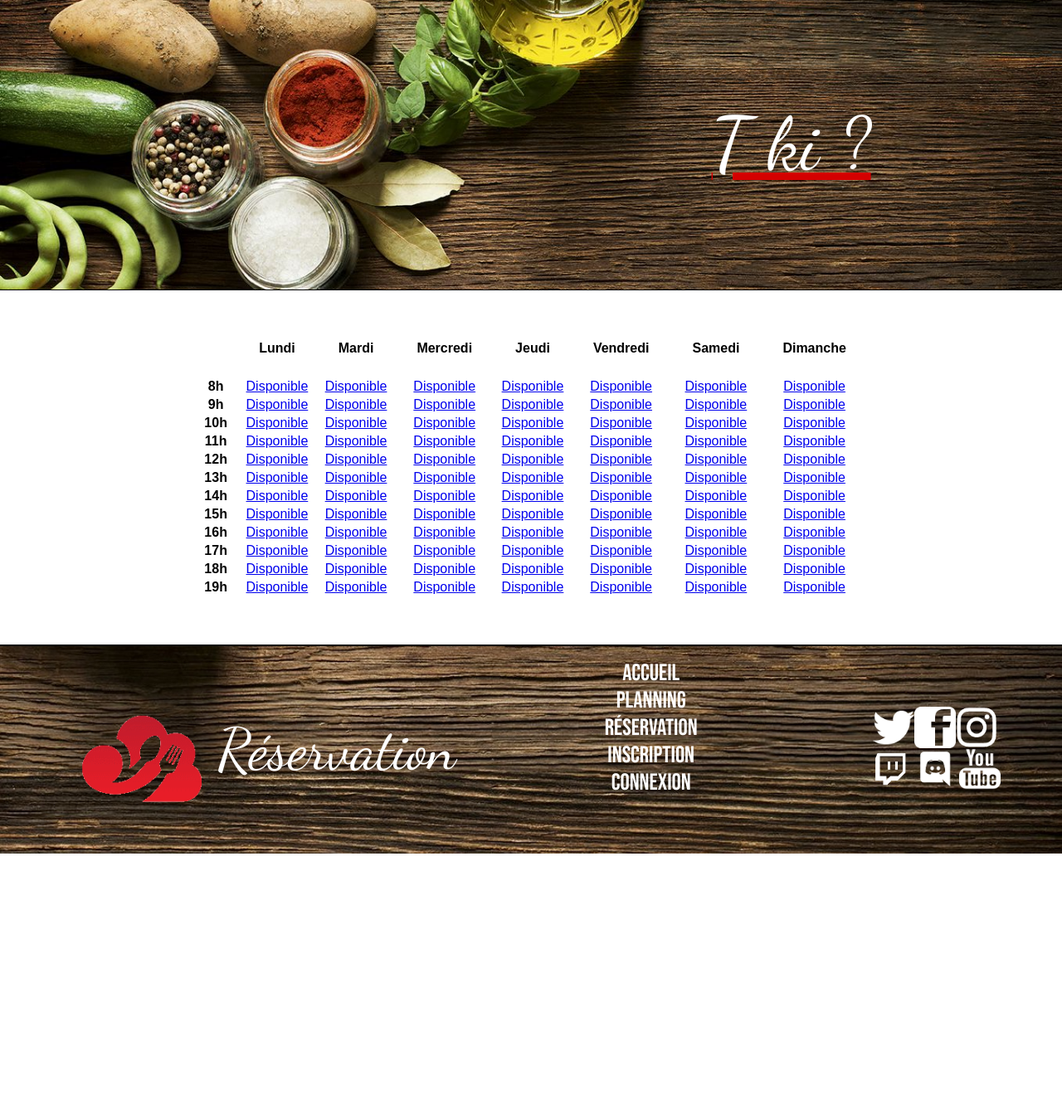
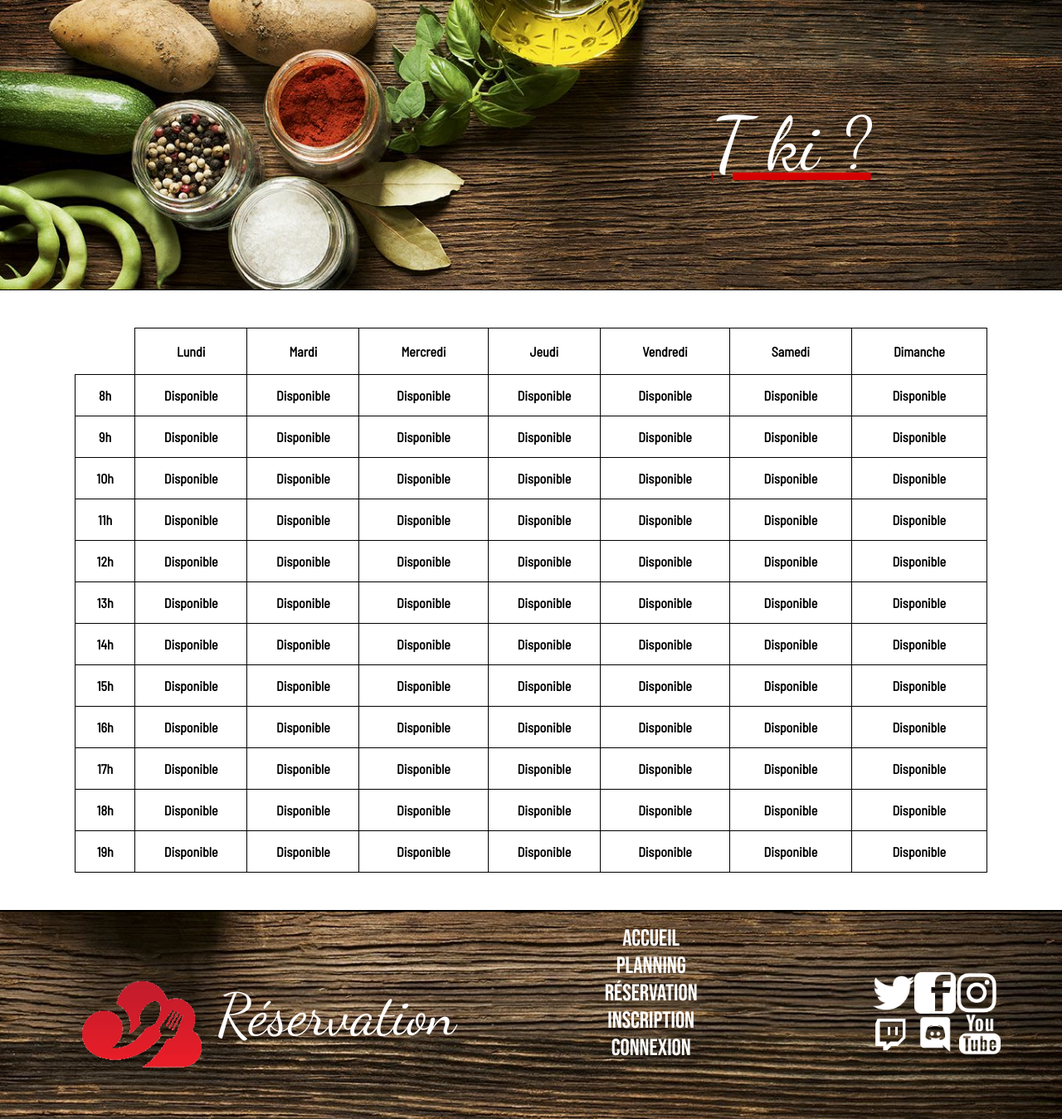
Before and after one commit to paul-le/reservation-salles, a PHP site: page /planning.php in a window 1280 px wide. Shown: the part 106-1455 px from the top of the page at 83% size. Before the commit the page ends 1135 px from the top, so only its background shows below. Run offline with PHP 8.4, Linux system fonts and the light colour scheme; data that the repository does not hold is empty.

Commit message:
Ajout de style pour la page event

```diff
--- a/style.css
+++ b/style.css
@@ -367,22 +367,49 @@ table{
     flex-direction: column;
     margin-top: 5%;
     margin-bottom: 5%;
-    font-family: 'Arial';
     height: 100%;
-    padding-top: 4%;
-    padding-bottom: 4%;
+    padding-top: 2%;
+    padding-bottom: 2%;
+    border-collapse: collapse;
+    font-family: 'Barlow Semi Condensed', sans-serif;
 }
 
-th{
-    padding-right: 25px;
-    padding-left: 25px;
-    padding-bottom: 25px;
+#thplanning{
+    padding: 18px;
+    padding-left: 50px;
+    padding-right: 50px;
+    border:1.5px black solid;
 }
 
 td{
     margin-bottom: 5px;
     margin-top: 5px;
     text-align: center;
+    border: 1.5px black solid;
+    padding : 15px;
+}
+
+#tdheure{
+    padding-right: 25px;
+    padding-left: 25px;
+}
+
+#tddispoplanning:hover{
+    background-color: green;
+}
+
+#alreadyreserved:hover{
+    background-color: red;
+}
+
+td a{
+    text-decoration: none;
+    font-weight: bold;
+    color: black;
+}
+
+td a:hover{
+    color: white;
 }
 
 #sectiontableplanning{
```
Also changed, not shown: other parts of style.css (+82 -0 lines).
